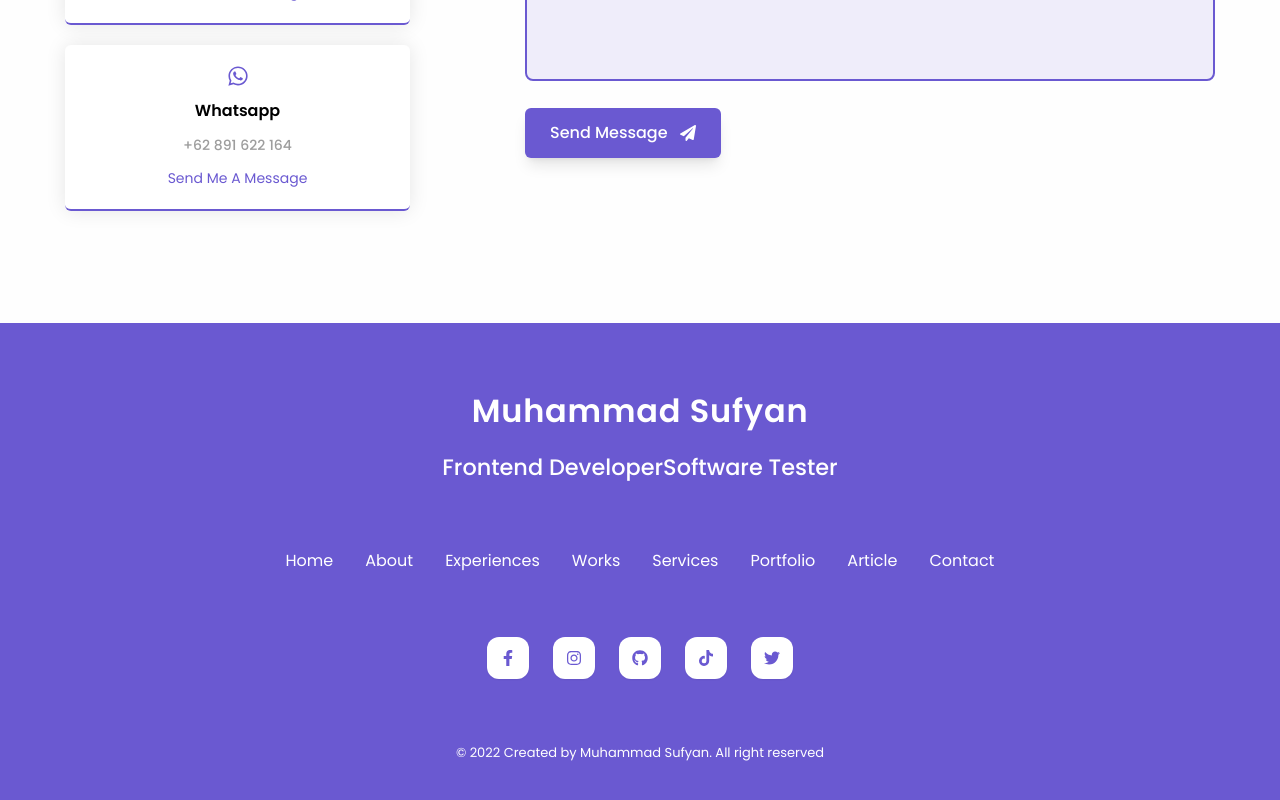
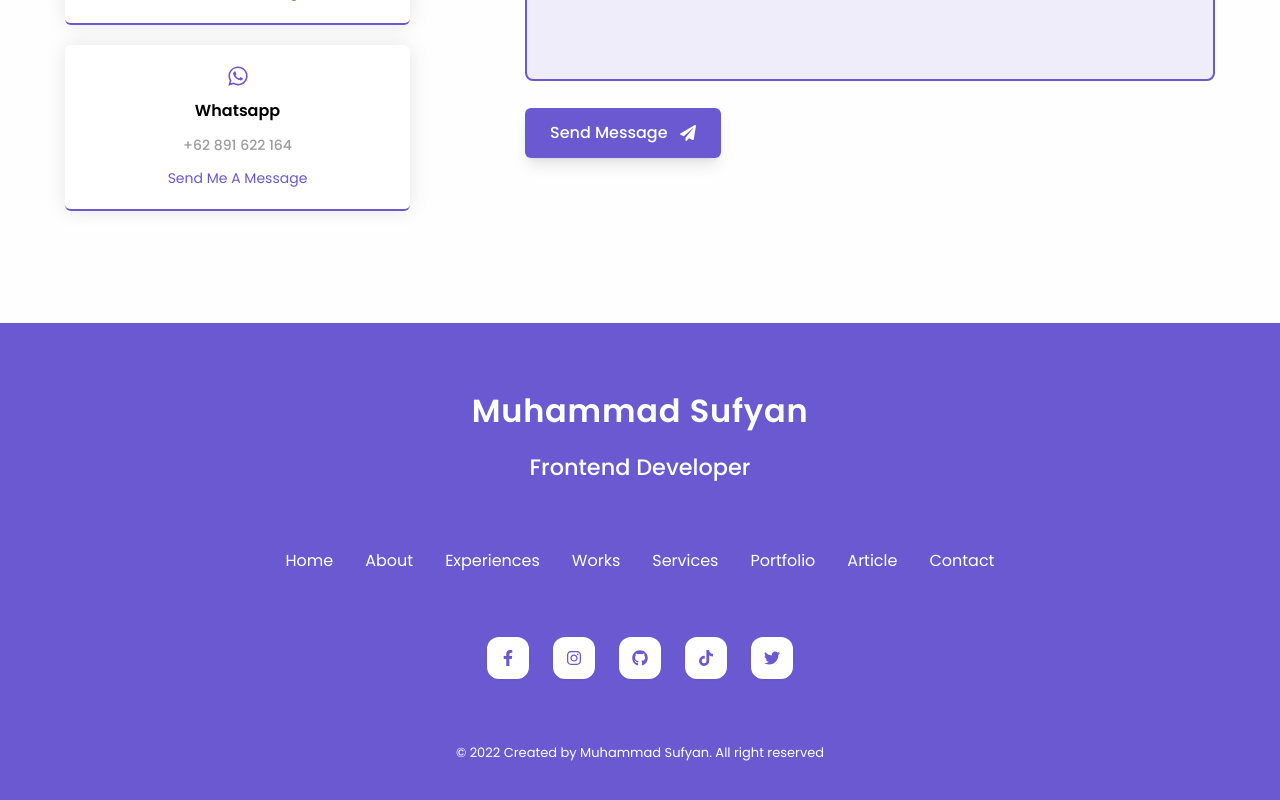
Before and after one commit to Muhammad-Sufyan-901/personal-portfolio, a Next.js app: page / in a window 1280 px wide. Shown: the part 8679-9479 px from the top of the page. Built offline with nearby package versions, Linux system fonts and the light colour scheme.

Commit message:
Fixing Footer data

```diff
--- a/components/Footer.jsx
+++ b/components/Footer.jsx
@@ -15,7 +15,7 @@ export default function Footer() {
       {/* Footer Logo Name */}
       <div className="flex flex-col gap-y-4">
         <h3 className="text-white font-semibold text-[2rem] tracking-wide">{name}</h3>
-        <h4 className="text-white font-medium text-[1.4rem]">{division}</h4>
+        <h4 className="text-white font-medium text-[1.4rem]">{division[0]}</h4>
       </div>
 
       {/* Footer Link List */}
```
